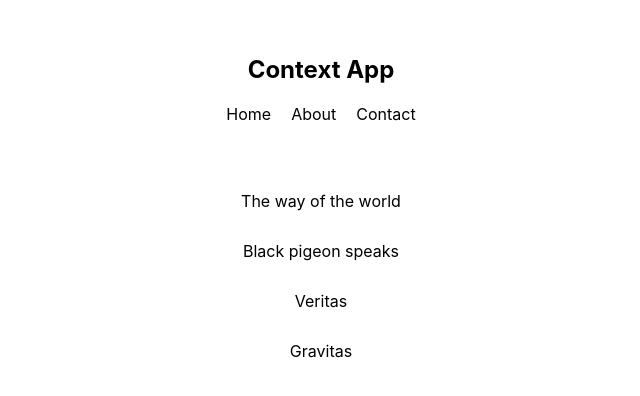
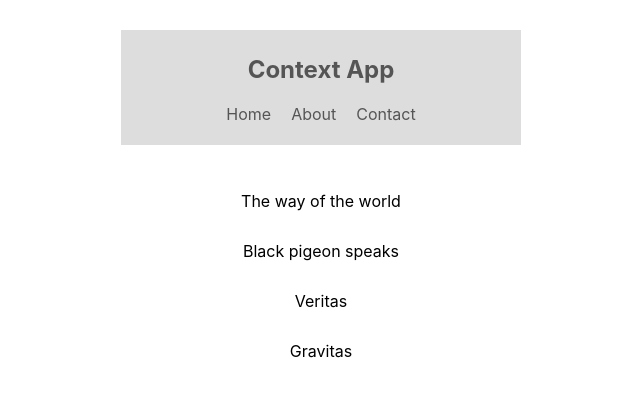
Before and after one commit to Jitgitbit/react-context-hooks-exercise-one, a React (Create React App) app: page / in a window 1280 px wide. Shown: the top 396 px of the page, without its empty margins (319-959 px from the left). Built offline with nearby package versions, Linux system fonts and the light colour scheme.

Commit message:
theme in use in NavBar

```diff
--- a/src/components/NavBar.jsx
+++ b/src/components/NavBar.jsx
@@ -6,8 +6,9 @@ export default class NavBar extends Component {
   render() {
     console.log(this.context);
     const {isLightTheme, light, dark} = this.context;
+    const theme = isLightTheme ? light : dark ;
     return (
-      <nav>
+      <nav style={{ background: theme.ui, color: theme.textColor }}>
         <h1>Context App</h1>
         <ul>
           <li>Home</li>
```
